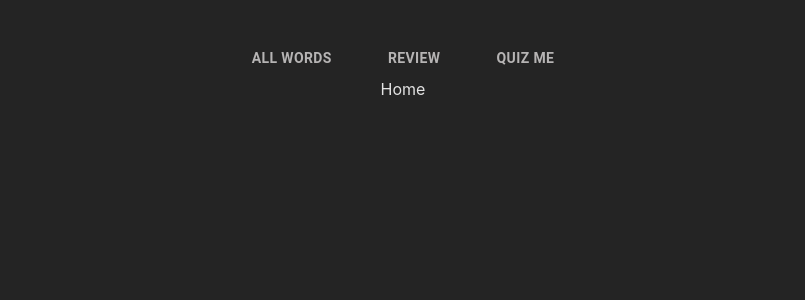
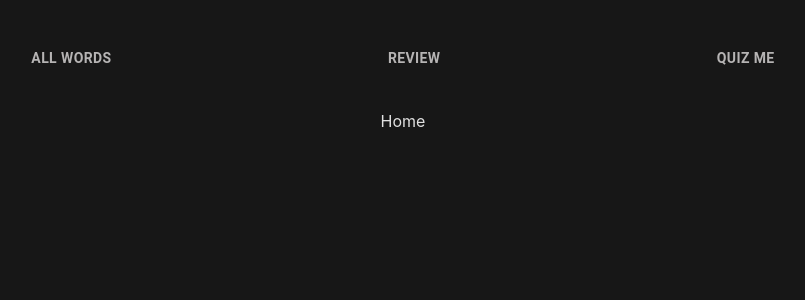
Before and after one commit to Sniperplank/Wordorizer, a React (Vite) app: page / in a window 1280 px wide. Shown: the top 300 px of the page, without its empty margins (237-1042 px from the left). Built offline with nearby package versions, Linux system fonts and the light colour scheme.

Commit message:
nav style++

```diff
--- a/src/App.css
+++ b/src/App.css
@@ -1,6 +1,5 @@
 #root {
   max-width: 1280px;
   margin: 0 auto;
-  padding: 2rem;
   text-align: center;
 }
--- a/src/App.jsx
+++ b/src/App.jsx
@@ -10,7 +10,7 @@ import { NavButton } from './StyledComponents/NavButton';
 function App() {
   return (
     <Stack>
-      <Stack direction='row' spacing={5} justifyContent='center'>
+      <Stack direction='row' spacing={5} justifyContent='space-evenly' p={4}>
         <NavButton component={Link} to='/' variant='text'>All Words</NavButton>
         <NavButton component={Link} to='/memorized' variant='text'>Review</NavButton>
         <NavButton component={Link} to='/quiz' variant='text'>Quiz Me</NavButton>
--- a/src/index.css
+++ b/src/index.css
@@ -5,7 +5,7 @@
 
   color-scheme: light dark;
   color: rgba(255, 255, 255, 0.87);
-  background-color: #242424;
+  background-color: #171717;
 
   font-synthesis: none;
   text-rendering: optimizeLegibility;
```
